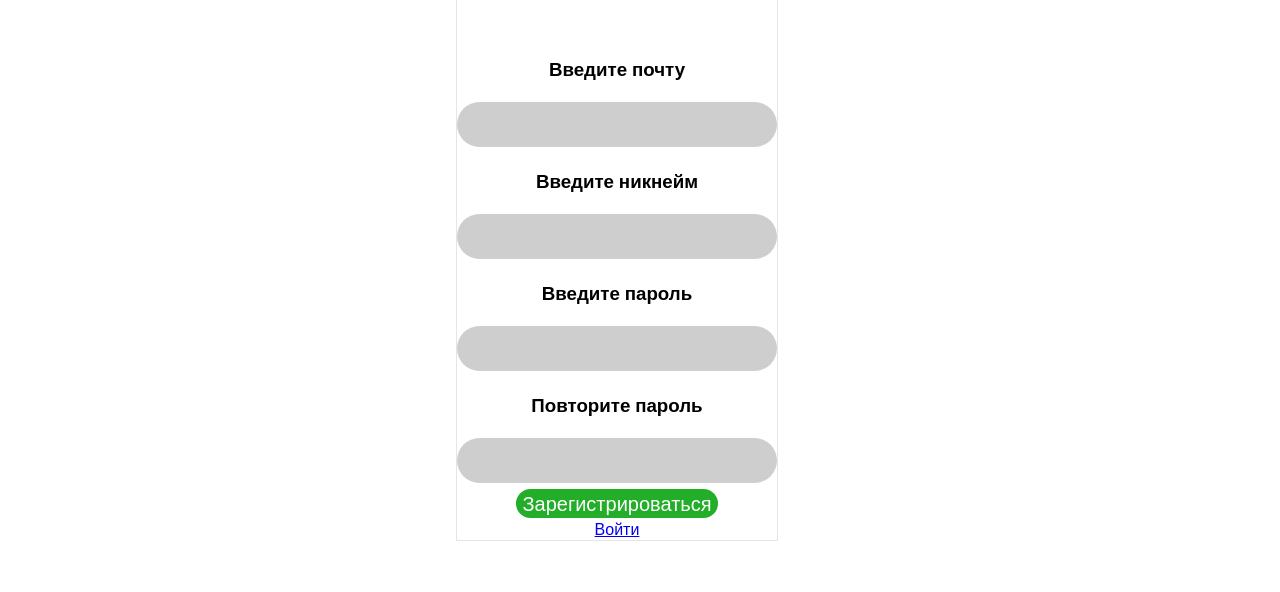
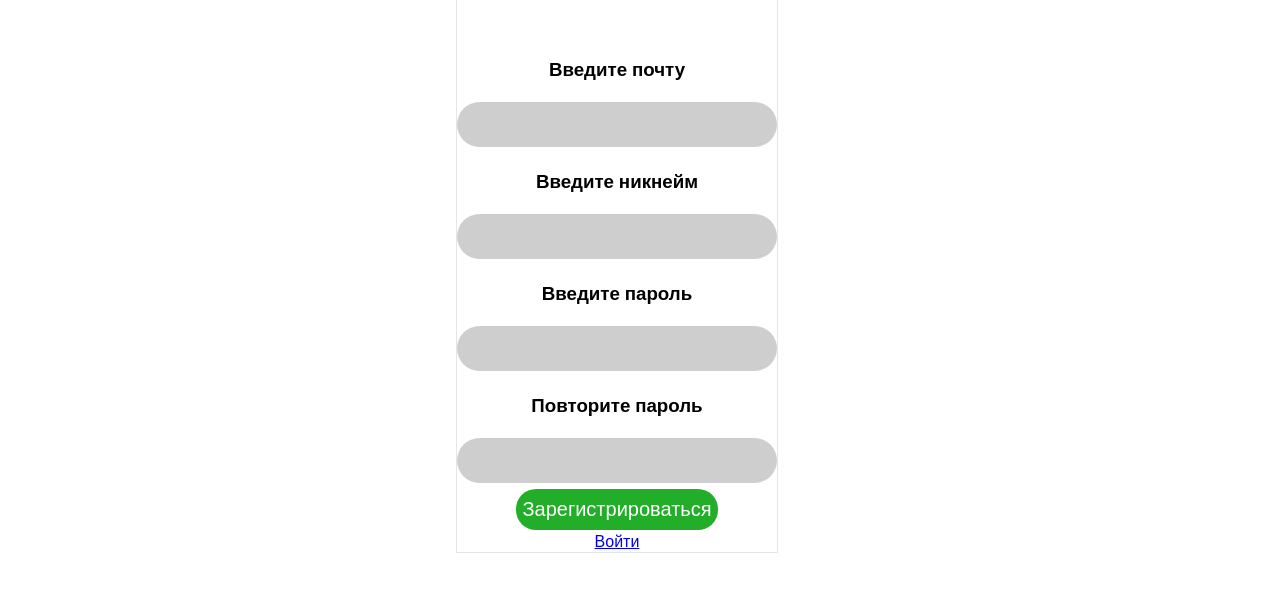
Before and after one commit to Sanorian/codexchanger, a plain HTML site: page frontend/registration.html in a window 1280 px wide. Shown: the part 166-758 px from the top of the page. Drawn offline with nearby package versions, Linux system fonts and the light colour scheme; a web font is replaced by a local one.

Commit message:
Добавил padding и изменил border-radius

```diff
--- a/frontend/registration.html
+++ b/frontend/registration.html
@@ -50,13 +50,15 @@
             margin-right: 35vw;
         }
         .entry button{
-            border-radius: 3vmin;
+            border-radius: 2.5vmin;
             background-color: #22AE28;
             color: #FFFFFF;
             font-size: 2.5vmin;
             font-family: 'Open Sans', sans-serif;
             margin-top: 0.5vmin;
+            padding:0.75vmin;
             border: 0vmin;
+            padding-bottom: 1vmin;
         }
     </style>
 </head>
```
Also changed, not shown: frontend/login.html (+3 -2 lines).
